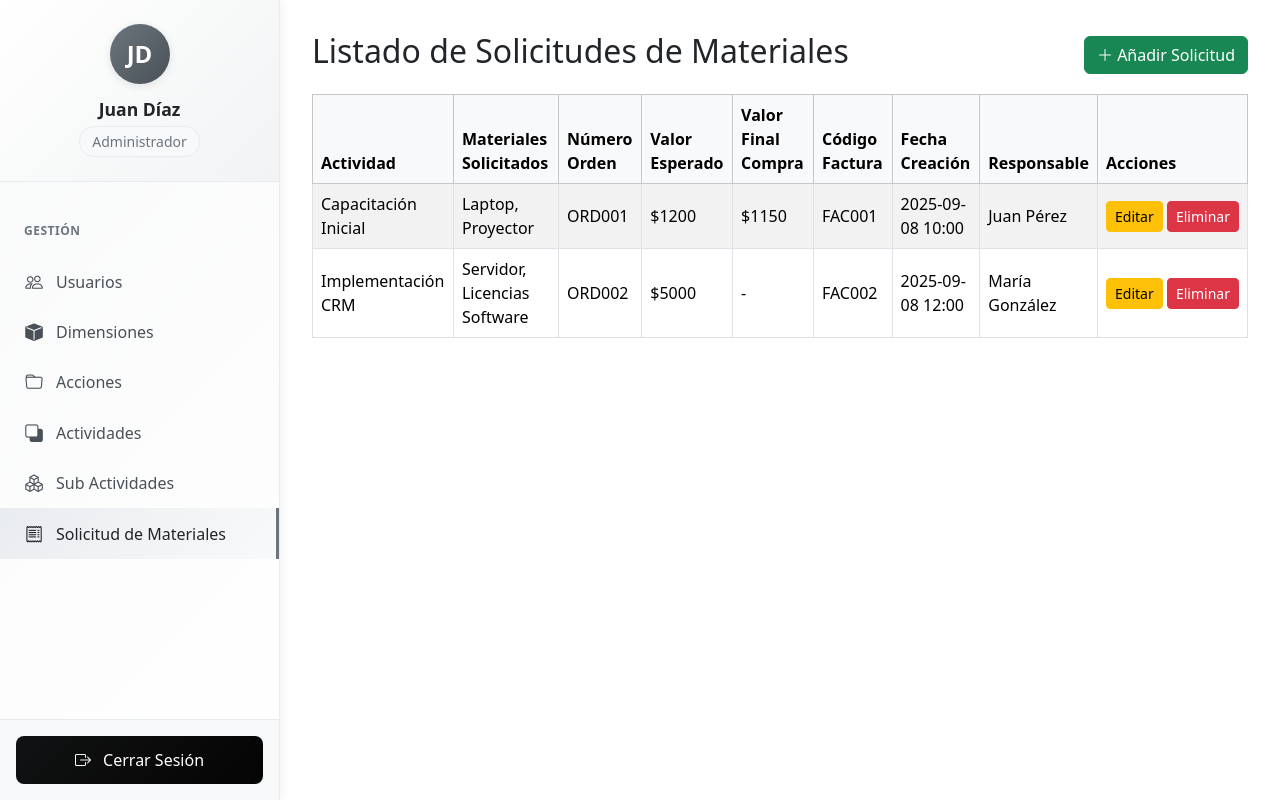
After one commit to Sebastian-G11/Proyecto_back_end, a Django app: page /solicitud_materiales/ in a window 1280 px wide. The commit adds this page. Run offline with Django 5.2, Linux system fonts and the light colour scheme; some libraries are stand-ins or nearby versions.

Commit message:
feat: lista de solicitud de materiales y su crud

```diff
--- a/gestorProyecto/solicitud_materiales/urls.py
+++ b/gestorProyecto/solicitud_materiales/urls.py
@@ -3,5 +3,5 @@ from django.urls import path
 from solicitud_materiales.views import display_solicitud_materiales
 urlpatterns = [
     path('admin/', admin.site.urls),
-    path('/', display_solicitud_materiales)
+    path('', display_solicitud_materiales)
 ]
--- a/gestorProyecto/solicitud_materiales/views.py
+++ b/gestorProyecto/solicitud_materiales/views.py
@@ -1,5 +1,46 @@
 from django.shortcuts import render
+
+actividades = [
+    {"actividad_id": 1, "nombre": "Capacitación Inicial"},
+    {"actividad_id": 2, "nombre": "Implementación CRM"},
+    {"actividad_id": 3, "nombre": "Revisión de Inventario"}
+]
+
+solicitudes = [
+    {
+        "actividad_id": 1,
+        "actividad_nombre": "Capacitación Inicial",
+        "materiales_solicitados": "Laptop, Proyector",
+        "numero_orden": "ORD001",
+        "valor_esperado": 1200,
+        "valor_final_compra": 1150,
+        "codigo_factura": "FAC001",
+        "fecha_creacion": "2025-09-08 10:00",
+        "responsable": 101,
+        "responsable_nombre": "Juan Pérez"
+    },
+    {
+        "actividad_id": 2,
+        "actividad_nombre": "Implementación CRM",
+        "materiales_solicitados": "Servidor, Licencias Software",
+        "numero_orden": "ORD002",
+        "valor_esperado": 5000,
+        "valor_final_compra": None,
+        "codigo_factura": "FAC002",
+        "fecha_creacion": "2025-09-08 12:00",
+        "responsable": 102,
+        "responsable_nombre": "María González"
+    }
+]
+
+usuarios = [
+    {"id": 101, "nombre": "Juan Pérez"},
+    {"id": 102, "nombre": "María González"},
+    {"id": 103, "nombre": "Carlos Ramírez"}
+]
+
+
 
 # Create your views here.
 def display_solicitud_materiales(request):
-    return render(request, "solicitud_materiales/prueba3.html")
+    return render(request, "solicitud_materiales/lista_materiales.html", {"actividades": actividades, "solicitudes": solicitudes, "usurios": usuarios})
--- /dev/null
+++ b/gestorProyecto/templates/solicitud_materiales/lista_materiales.html
@@ -0,0 +1,168 @@
+<!DOCTYPE html>
+<html lang="es">
+  <head>
+    <meta charset="UTF-8" />
+    <meta name="viewport" content="width=device-width, initial-scale=1.0" />
+    <title>Listado de Solicitudes de Materiales</title>
+    <link href="https://cdnjs.cloudflare.com/ajax/libs/bootstrap/5.3.2/css/bootstrap.min.css" rel="stylesheet" />
+    <link href="https://cdnjs.cloudflare.com/ajax/libs/bootstrap-icons/1.11.1/font/bootstrap-icons.min.css" rel="stylesheet" />
+    <style>
+      .detail-content {
+        overflow: hidden;
+        max-height: 0;
+        transition: max-height 0.3s ease;
+      }
+      .detail-content.open {
+        max-height: 800px;
+      }
+      .detail-row td {
+        padding: 0;
+      }
+      .detail-inner {
+        padding: 1rem;
+        background-color: #f8f9fa;
+      }
+      @media (max-width: 768px) {
+        table {
+          font-size: 0.9rem;
+        }
+        td,
+        th {
+          white-space: nowrap;
+        }
+      }
+    </style>
+  </head>
+  <body>
+    {% include "ui/navbar.html" %}
+
+    <main class="content" style="margin-left: 280px; padding: 2rem">
+      <div class="d-flex justify-content-between align-items-center mb-3">
+        <h2>Listado de Solicitudes de Materiales</h2>
+        <button class="btn btn-success" id="addSolicitudBtn"><i class="bi bi-plus-lg"></i> Añadir Solicitud</button>
+      </div>
+
+      <div class="table-responsive">
+        <table class="table table-striped table-bordered align-middle" id="solicitudesTable">
+          <thead class="table-light">
+            <tr>
+              <th>Actividad</th>
+              <th>Materiales Solicitados</th>
+              <th>Número Orden</th>
+              <th>Valor Esperado</th>
+              <th>Valor Final Compra</th>
+              <th>Código Factura</th>
+              <th>Fecha Creación</th>
+              <th>Responsable</th>
+              <th>Acciones</th>
+            </tr>
+          </thead>
+          <tbody>
+            {% for solicitud in solicitudes %}
+            <tr class="align-middle">
+              <td>{{ solicitud.actividad_nombre }}</td>
+              <td>{{ solicitud.materiales_solicitados }}</td>
+              <td>{{ solicitud.numero_orden }}</td>
+              <td>${{ solicitud.valor_esperado }}</td>
+              <td>{% if solicitud.valor_final_compra %}${{ solicitud.valor_final_compra }}{% else %}-{% endif %}</td>
+              <td>{{ solicitud.codigo_factura }}</td>
+              <td>{{ solicitud.fecha_creacion }}</td>
+              <td>{{ solicitud.responsable_nombre }}</td>
+              <td class="text-nowrap">
+                <button class="btn btn-sm btn-warning edit-solicitud">Editar</button>
+                <button class="btn btn-sm btn-danger delete-solicitud">Eliminar</button>
+              </td>
+            </tr>
+            {% endfor %}
+          </tbody>
+        </table>
+      </div>
+
+      {% include "solicitud_materiales/modal.html" with actividades=actividades responsables=usuarios %}
+    </main>
+
+    <script src="https://cdnjs.cloudflare.com/ajax/libs/bootstrap/5.3.2/js/bootstrap.bundle.min.js"></script>
+
+    <script>
+      document.addEventListener("DOMContentLoaded", () => {
+        const solicitudModal = new bootstrap.Modal(document.getElementById("solicitudModal"));
+        let currentRow = null;
+        const tableBody = document.querySelector("#solicitudesTable tbody");
+
+        // Delegación de eventos
+        tableBody.addEventListener("click", (e) => {
+          const target = e.target;
+
+          // Editar solicitud
+          if (target.closest(".edit-solicitud")) {
+            currentRow = target.closest("tr");
+            const cells = currentRow.children;
+            const form = document.getElementById("solicitudForm");
+            form.actividad.value = cells[0].textContent;
+            form.materiales.value = cells[1].textContent;
+            form.numero_orden.value = cells[2].textContent;
+            form.valor_esperado.value = cells[3].textContent.replace("$", "");
+            form.valor_final.value = cells[4].textContent.replace("$", "");
+            form.codigo_factura.value = cells[5].textContent;
+            form.fecha_creacion.value = cells[6].textContent;
+            form.responsable.value = cells[7].textContent;
+            document.getElementById("solicitudModalLabel").textContent = "Editar Solicitud";
+            solicitudModal.show();
+          }
+
+          // Eliminar solicitud
+          if (target.closest(".delete-solicitud")) {
+            const row = target.closest("tr");
+            if (confirm(`¿Seguro que quieres eliminar la solicitud de "${row.children[1].textContent}"?`)) {
+              row.remove();
+            }
+          }
+        });
+
+        // Abrir modal para añadir solicitud
+        document.getElementById("addSolicitudBtn").addEventListener("click", () => {
+          currentRow = null;
+          const form = document.getElementById("solicitudForm");
+          form.reset();
+          document.getElementById("solicitudModalLabel").textContent = "Añadir Solicitud";
+          solicitudModal.show();
+        });
+
+        // Guardar cambios
+        document.getElementById("saveSolicitudBtn").addEventListener("click", () => {
+          const form = document.getElementById("solicitudForm");
+          if (currentRow) {
+            const cells = currentRow.children;
+            cells[0].textContent = form.actividad.value;
+            cells[1].textContent = form.materiales.value;
+            cells[2].textContent = form.numero_orden.value;
+            cells[3].textContent = `$${form.valor_esperado.value}`;
+            cells[4].textContent = form.valor_final.value ? `$${form.valor_final.value}` : "-";
+            cells[5].textContent = form.codigo_factura.value;
+            cells[6].textContent = form.fecha_creacion.value;
+            cells[7].textContent = form.responsable.value;
+          } else {
+            const newRow = document.createElement("tr");
+            newRow.className = "align-middle";
+            newRow.innerHTML = `
+            <td>${form.actividad.value}</td>
+            <td>${form.materiales.value}</td>
+            <td>${form.numero_orden.value}</td>
+            <td>$${form.valor_esperado.value}</td>
+            <td>${form.valor_final.value ? "$" + form.valor_final.value : "-"}</td>
+            <td>${form.codigo_factura.value}</td>
+            <td>${form.fecha_creacion.value}</td>
+            <td>${form.responsable.value}</td>
+            <td class="text-nowrap">
+              <button class="btn btn-sm btn-warning edit-solicitud">Editar</button>
+              <button class="btn btn-sm btn-danger delete-solicitud">Eliminar</button>
+            </td>
+          `;
+            tableBody.appendChild(newRow);
+          }
+          solicitudModal.hide();
+        });
+      });
+    </script>
+  </body>
+</html>
--- /dev/null
+++ b/gestorProyecto/templates/solicitud_materiales/modal.html
@@ -0,0 +1,67 @@
+<div class="modal fade" id="solicitudModal" tabindex="-1" aria-labelledby="solicitudModalLabel" aria-hidden="true">
+  <div class="modal-dialog modal-lg">
+    <div class="modal-content">
+      <div class="modal-header">
+        <h5 class="modal-title" id="solicitudModalLabel">Editar Solicitud</h5>
+        <button type="button" class="btn-close" data-bs-dismiss="modal" aria-label="Cerrar"></button>
+      </div>
+      <div class="modal-body">
+        <form id="solicitudForm">
+          <div class="mb-3">
+            <label class="form-label">Actividad</label>
+            <select class="form-select" name="actividad" required>
+              <option value="" disabled selected>Selecciona una actividad</option>
+              {% for act in actividades %}
+              <option value="{{ act.nombre }}">{{ act.nombre }}</option>
+              {% endfor %}
+            </select>
+          </div>
+
+          <div class="mb-3">
+            <label class="form-label">Materiales Solicitados</label>
+            <input type="text" class="form-control" name="materiales" required />
+          </div>
+
+          <div class="mb-3">
+            <label class="form-label">Número Orden</label>
+            <input type="text" class="form-control" name="numero_orden" />
+          </div>
+
+          <div class="mb-3">
+            <label class="form-label">Valor Esperado</label>
+            <input type="number" class="form-control" name="valor_esperado" />
+          </div>
+
+          <div class="mb-3">
+            <label class="form-label">Valor Final Compra</label>
+            <input type="number" class="form-control" name="valor_final" />
+          </div>
+
+          <div class="mb-3">
+            <label class="form-label">Código Factura</label>
+            <input type="text" class="form-control" name="codigo_factura" />
+          </div>
+
+          <div class="mb-3">
+            <label class="form-label">Fecha Creación</label>
+            <input type="datetime-local" class="form-control" name="fecha_creacion" />
+          </div>
+
+          <div class="mb-3">
+            <label class="form-label">Responsable</label>
+            <select class="form-select" name="responsable" required>
+              <option value="" disabled selected>Selecciona un responsable</option>
+              {% for user in responsables %}
+              <option value="{{ user.id }}">{{ user.nombre }}</option>
+              {% endfor %}
+            </select>
+          </div>
+        </form>
+      </div>
+      <div class="modal-footer">
+        <button class="btn btn-secondary" data-bs-dismiss="modal">Cancelar</button>
+        <button class="btn btn-primary" id="saveSolicitudBtn">Guardar</button>
+      </div>
+    </div>
+  </div>
+</div>
--- a/gestorProyecto/templates/ui/navbar.html
+++ b/gestorProyecto/templates/ui/navbar.html
@@ -213,6 +213,10 @@
           <i class="bi bi-boxes"></i>
           Sub Actividades
         </a>
+        <a class="nav-link" href="/solicitud_materiales">
+          <i class="bi bi-receipt"></i>
+          Solicitud de Materiales
+        </a>
       </nav>
     </div>
 
```
Also changed, not shown: gestorProyecto/templates/solicitud_materiales/prueba3.html (deleted, +0 -11 lines).
